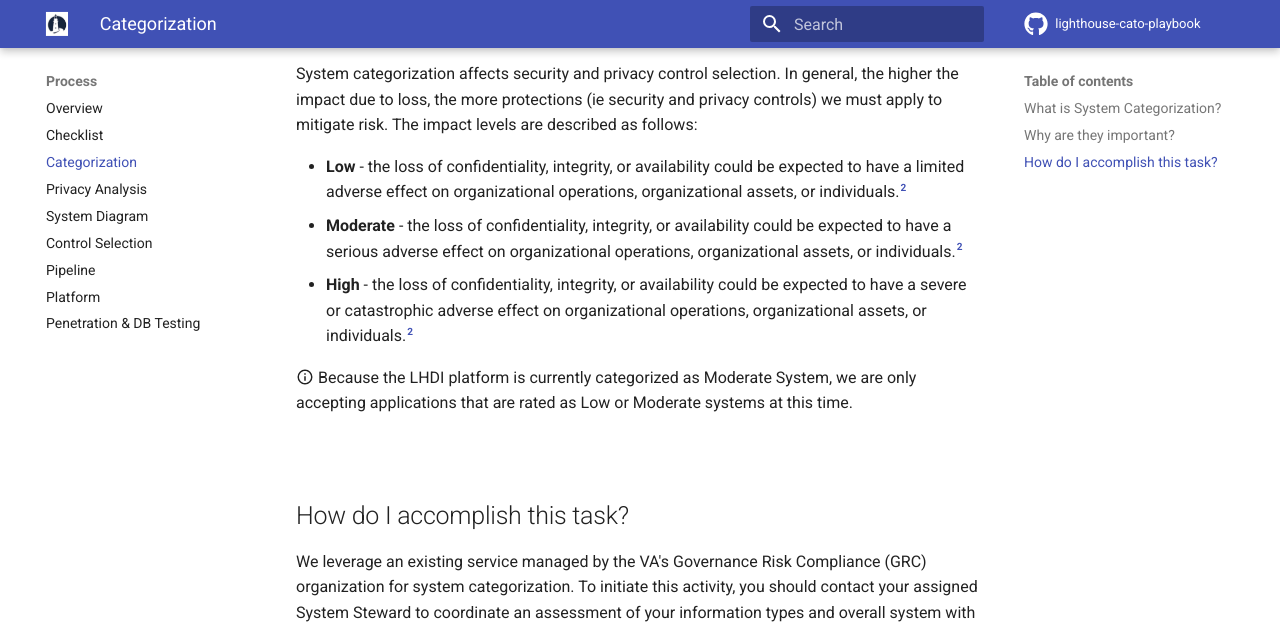
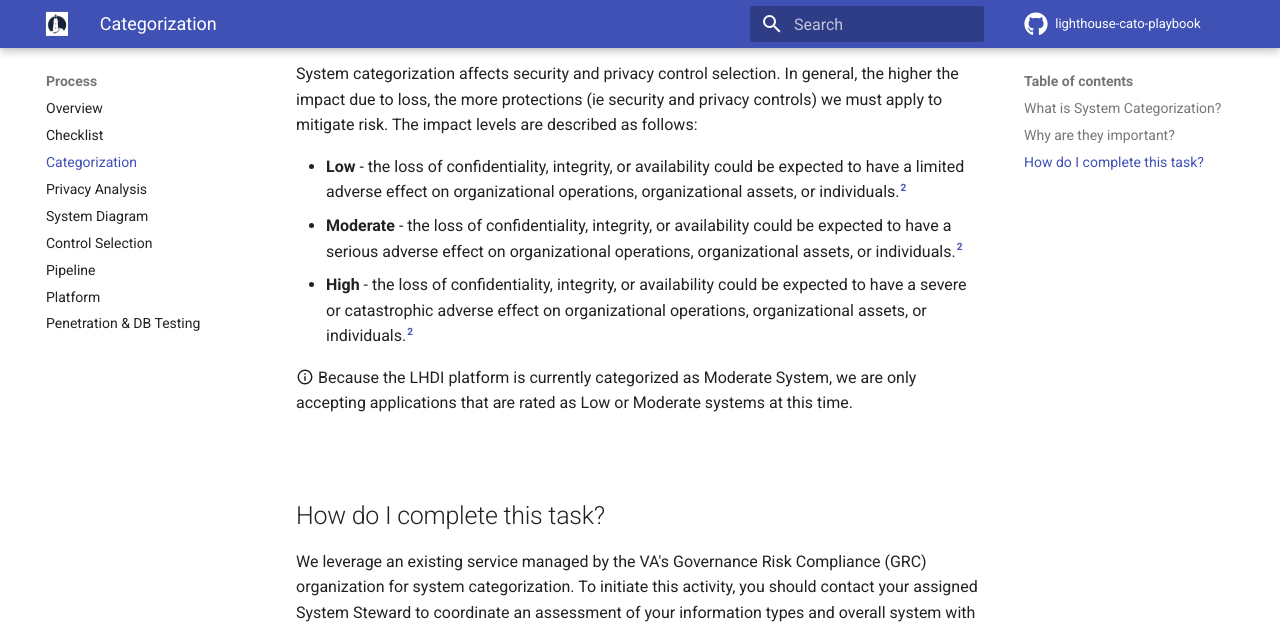
Before and after one commit to rise8-us/cato-playbook, an MkDocs documentation site: the page built from docs/categorization.md, in a window 1280 px wide and 900 px high, scrolled down 571 px. Shown: the top 624 px of the window. Built offline with MkDocs 1.6.1 and Material for MkDocs 9.7.7, drawn with Linux system fonts in a browser that asks for light colours; comment, search, counter and statistics services are not loaded.

Commit message:
Update categorization.md

```diff
--- a/docs/categorization.md
+++ b/docs/categorization.md
@@ -18,7 +18,7 @@ System categorization affects security and privacy control selection. In general
 
 <br/>
 
-## How do I accomplish this task?
+## How do I complete this task?
 We leverage an existing service managed by the VA's Governance Risk Compliance (GRC) organization for system categorization. To initiate this activity, you should contact your assigned System Steward to coordinate an assessment of your information types and overall system with the GRC organization. Don't have an assigned System Steward? Reach out to us on slack at [lighthouse-delivery-platform-support](https://lighthouseva.slack.com/archives/C03UA9MV1EH), and we can help pair you up.
 
 <br/>
```
